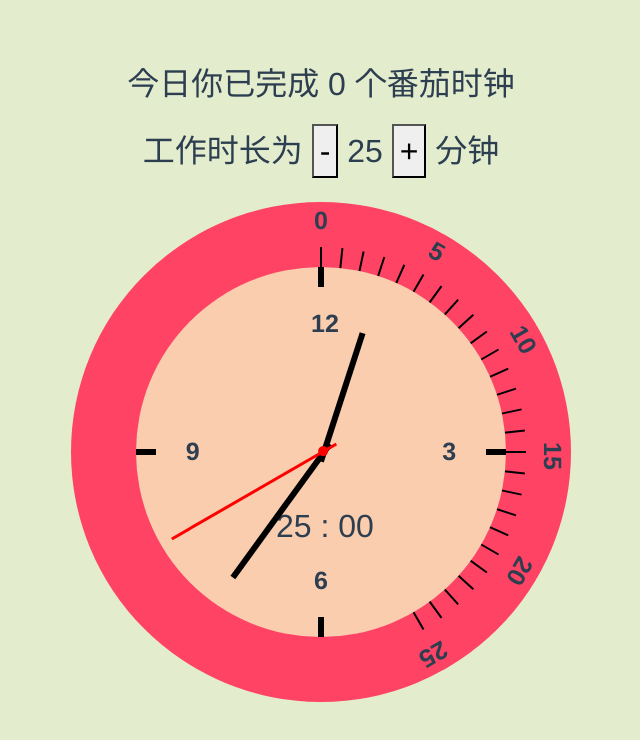
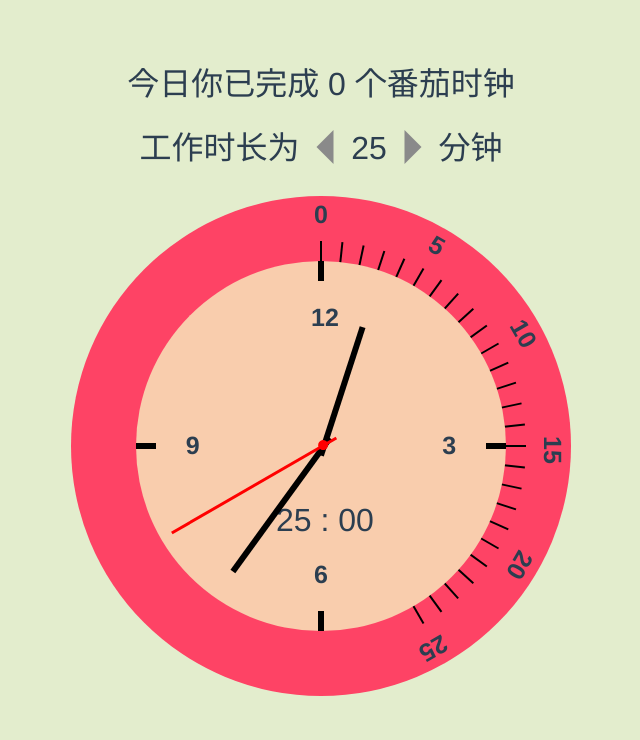
Before and after one commit to xiangyun-zhang/Pomodoro-Timer, a Vue app: page / in a window 1280 px wide. Shown: the top 740 px of the page, without its empty margins (319-959 px from the left). Built offline with nearby package versions, Linux system fonts and the light colour scheme.

Commit message:
update logo, upgrade add and decrease button icon

```diff
--- a/src/components/Timer.vue
+++ b/src/components/Timer.vue
@@ -4,9 +4,17 @@
 			<p>今日你已完成 {{ haveFinished }} 个番茄时钟</p>
 			<p>
 				工作时长为
-				<button v-on:click="setTimerTime('workTime', 'minus')" :disabled="canMinusWorkTime">-</button>
+				<button class="timer-controller" v-on:click="setTimerTime('workTime', 'minus')" :disabled="canMinusWorkTime">
+					<svg class="icon" width="auto" height="100%" viewBox="0 0 1024 1024" version="1.1" xmlns="http://www.w3.org/2000/svg">
+						<path fill="#8a8a8a" d="M768 0v1024L256 512 768 0z" />
+					</svg>
+				</button>
 				{{ getMinutes(workTime * 60) }}
-				<button v-on:click="setTimerTime('workTime', 'add')" :disabled="canAddWorkTime">+</button>
+				<button class="timer-controller" v-on:click="setTimerTime('workTime', 'add')" :disabled="canAddWorkTime">
+					<svg class="icon" width="auto" height="100%" viewBox="0 0 1024 1024" version="1.1" xmlns="http://www.w3.org/2000/svg">
+						<path fill="#8a8a8a" d="M256 0v1024l512-512L256 0z" />
+					</svg>
+				</button>
 				分钟
 			</p>
 		</div>
@@ -314,6 +322,19 @@ export default {
 </script>
 
 <style scoped lang="scss">
+.timer {
+	.timer-controller {
+		padding: 0px;
+		width: 34px;
+		text-align: center;
+		height: 100%;
+		border: #000000;
+		background-color: transparent;
+		outline: none;
+		svg {
+			margin-bottom: 7px;
+		}
+	}
 	.clock {
 		width: 300px;
 		height: 300px;
@@ -436,12 +457,12 @@ export default {
 			}
 		}
 	}
+}
 
 // pad & pc
 @media (min-width: 768px) {
 	.timer {
 		font-size: 2rem;
-	}
 		.clock {
 			width: 500px;
 			height: 500px;
@@ -495,4 +516,5 @@ export default {
 			}
 		}
 	}
+}
 </style>
```
Also changed, not shown: src/assets/logo.png. Lines whose indentation alone changed are shown as unchanged.
